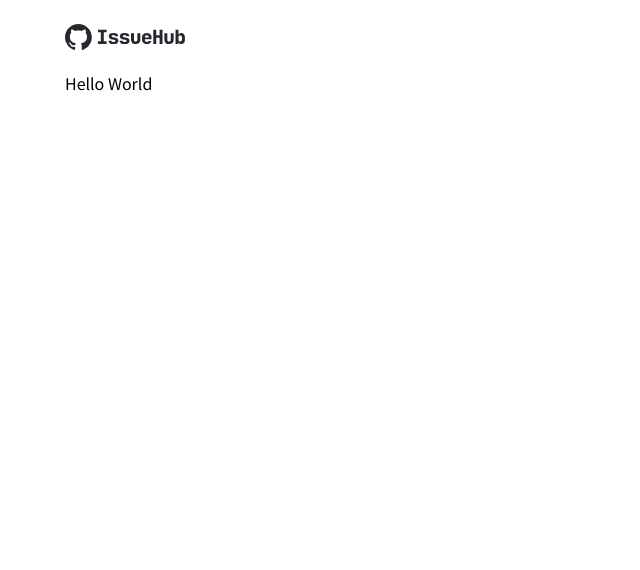
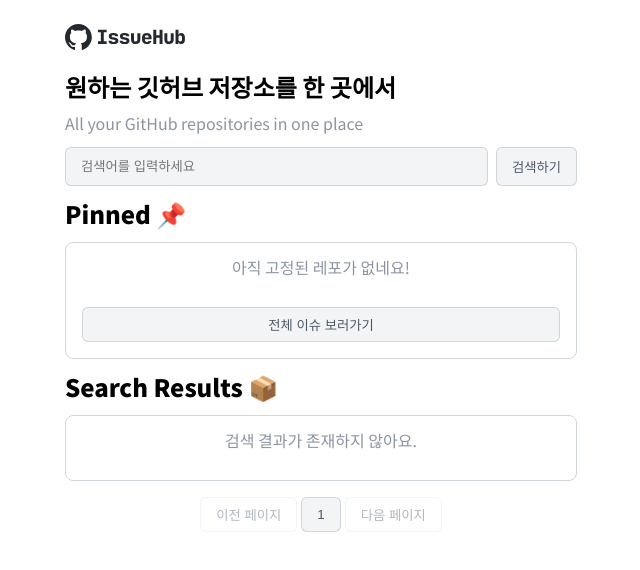
Before and after one commit to safethecode/Hub, a Next.js app: page / in a window 1280 px wide. Shown: the top 570 px of the page, without its empty margins (319-959 px from the left). Built offline with nearby package versions, Linux system fonts and the light colour scheme.

Commit message:
feat(containers/Main): 검색 기능 포함된 메인 페이지 추가

```diff
--- a/src/containers/Main/Main.tsx
+++ b/src/containers/Main/Main.tsx
@@ -1,17 +1,216 @@
-import { GNBLayout } from 'components/Layouts';
+import axios from 'axios';
+
+import { useRouter } from 'next/router';
+import { useEffect, useState, useCallback } from 'react';
+import type { FocusEvent, FormEvent, Key } from 'react';
+import type { SearchItem, SearchRepoResponse } from 'interfaces';
+
+import { GNBLayout, Input, Button, RepoCard, Pagination } from 'components';
+
+import { filterRepositories } from 'utils';
+
 import { styled } from 'styles/stitches';
 
-const Wrapper = styled('main', {
+const Wrapper = styled('div', {
   position: 'relative',
   width: '100%',
   height: '100%',
 });
 
+const Headline = styled('h1', {
+  fontSize: '$6',
+  fontWeight: '900',
+  color: '$black',
+  marginBottom: '$4',
+});
+
+const SubHeadline = styled('h2', {
+  fontSize: '$4',
+  fontWeight: 400,
+  color: '$grey500',
+  marginBottom: '$4',
+});
+
+const CTAContainer = styled('form', {
+  display: 'flex',
+  marginBottom: '$4',
+  gap: 8,
+});
+
+const ResultContainer = styled('ol', {
+  display: 'flex',
+  flexDirection: 'column',
+  padding: '$4',
+  borderRadius: 8,
+  width: '100%',
+  border: '1px solid $grey300',
+  marginBottom: '$4',
+  gap: 16,
+});
+
+const InitialMessageContainer = styled('div', {
+  display: 'flex',
+  flexDirection: 'column',
+  alignItems: 'center',
+  justifyContent: 'center',
+});
+
 export const Main = () => {
+  const router = useRouter();
+
+  const [search, setSearch] = useState<string>('');
+
+  const [pinnedRepos, setPinnedRepos] = useState<SearchItem[]>([]);
+
+  const [repos, setRepos] = useState<SearchRepoResponse>({
+    total_count: 0,
+    incomplete_results: false,
+    items: [],
+  });
+
+  const [currentPage, setCurrentPage] = useState<number>(1);
+
+  useEffect(() => {
+    const savedRepos = JSON.parse(localStorage.getItem('savedRepos') || '[]');
+
+    if (savedRepos.length > 0) {
+      setPinnedRepos(savedRepos);
+    }
+  }, []);
+
+  const requestRepositories = async (query: string, currentPage: number) => {
+    const { data } = await axios.get<SearchRepoResponse>(
+      'https://api.github.com/search/repositories',
+      {
+        params: {
+          q: query,
+          sort: 'stars',
+          per_page: 5,
+          page: currentPage,
+        },
+      },
+    );
+    setRepos({
+      ...data,
+      items: filterRepositories(data, pinnedRepos),
+    });
+    setCurrentPage(currentPage);
+  };
+
+  const handleBlur = (e: FocusEvent<HTMLInputElement, Element>) => {
+    setSearch(() => e.target.value);
+  };
+
+  const handleSubmit = (e: FormEvent<HTMLFormElement>) => {
+    e.preventDefault();
+    if (!search) {
+      alert('검색어를 입력해주세요.');
+      return;
+    }
+    requestRepositories(search, currentPage);
+  };
+
+  const handleRepoClick = useCallback(
+    (repo: SearchItem) => {
+      const savedRepos = JSON.parse(localStorage.getItem('savedRepos') || '[]');
+
+      const isRepoPinned = savedRepos.some(
+        (item: SearchItem) => item.id === repo.id,
+      );
+
+      if (isRepoPinned) {
+        if (savedRepos.find((item: SearchItem) => item.id === repo.id)) {
+          alert('저장된 레포를 삭제했어요.');
+
+          localStorage.setItem(
+            'savedRepos',
+            JSON.stringify(
+              savedRepos.filter((item: SearchItem) => item.id !== repo.id),
+            ),
+          );
+          setPinnedRepos((prev) => prev.filter((item) => item.id !== repo.id));
+
+          if (search) {
+            setRepos((prev) => ({
+              ...prev,
+              items: [...prev.items, repo],
+            }));
+          }
+          return;
+        }
+        return;
+      }
+
+      if (savedRepos.length === 4) {
+        alert('저장된 레포는 4개까지만 가능해요.');
+        return;
+      }
+
+      setPinnedRepos((prev) => [...prev, repo]);
+
+      setRepos((prev) => ({
+        ...prev,
+        items: prev.items.filter((item) => item.id !== repo.id),
+      }));
+
+      localStorage.setItem('savedRepos', JSON.stringify([...savedRepos, repo]));
+
+      alert('선택하신 레포가 고정되었어요.');
+    },
+    [search],
+  );
   return (
     <GNBLayout>
       <Wrapper>
-        <h1>Hello World</h1>
+        <Headline>원하는 깃허브 저장소를 한 곳에서</Headline>
+        <SubHeadline>All your GitHub repositories in one place</SubHeadline>
+        <CTAContainer onSubmit={handleSubmit}>
+          <Input placeholder="검색어를 입력하세요" onBlur={handleBlur} />
+          <Button btnType="default" type="submit">
+            검색하기
+          </Button>
+        </CTAContainer>
+        <Headline>Pinned 📌</Headline>
+        <ResultContainer>
+          {pinnedRepos.map((item: SearchItem, key: Key) => {
+            return (
+              <RepoCard key={key} issue={item} onClick={handleRepoClick} />
+            );
+          })}
+          {pinnedRepos.length === 0 && (
+            <InitialMessageContainer>
+              <SubHeadline>아직 고정된 레포가 없네요!</SubHeadline>
+            </InitialMessageContainer>
+          )}
+          <Button
+            btnType="default"
+            type="button"
+            onClick={() => router.push('/collection')}
+          >
+            전체 이슈 보러가기
+          </Button>
+        </ResultContainer>
+        <Headline>Search Results 📦</Headline>
+        <ResultContainer>
+          {repos.items.map((item: SearchItem, key: Key) => {
+            return (
+              <RepoCard key={key} issue={item} onClick={handleRepoClick} />
+            );
+          })}
+          {repos.items.length === 0 && (
+            <InitialMessageContainer>
+              <SubHeadline>검색 결과가 존재하지 않아요.</SubHeadline>
+            </InitialMessageContainer>
+          )}
+        </ResultContainer>
+        <Pagination
+          totalPages={repos.total_count || 1}
+          currentPage={currentPage}
+          onPageChanged={(newPage: number) => {
+            requestRepositories(search, newPage);
+          }}
+          numOfPagesShow={5}
+        />
       </Wrapper>
     </GNBLayout>
   );
```
